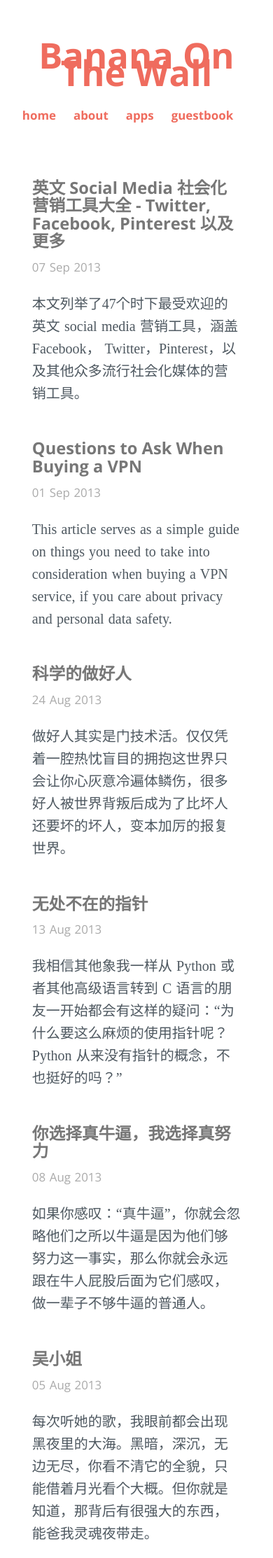
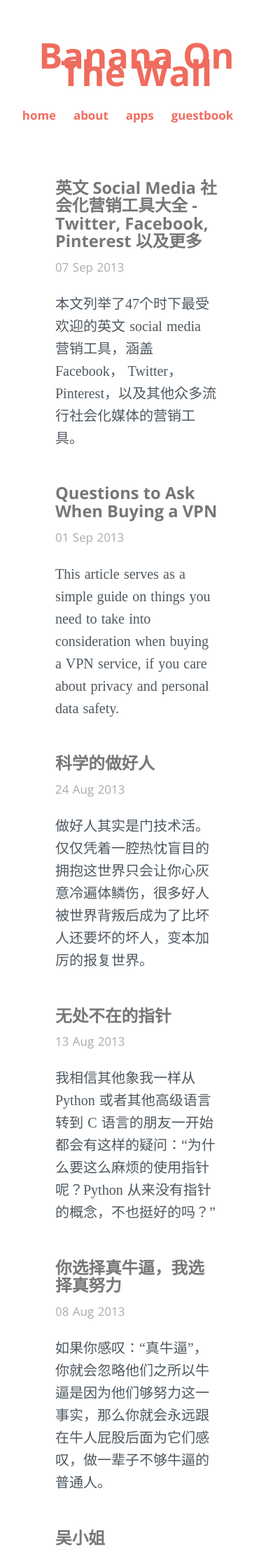
Before and after one commit to BananaOnTheWall/bananaonthewall.github.io, a Jekyll site: the page built from index.html, in a window 390 px wide. Shown: the top 2226 px of the page at 70% size. Built offline with Jekyll 4.4.1, drawn with Linux system fonts in a browser that asks for light colours; some web fonts are replaced; the list of posts is cut into pages by our own code.

Commit message:
width for iPhone

```diff
--- a/css/main.css
+++ b/css/main.css
@@ -317,9 +317,9 @@ width: auto;
 }
 
 @media screen and (max-width: 1024px){
-  #home {
+    .post {
         width: 90%;
-        overflow: hidden;
+        max-width: 801px;
         margin: 0 auto;
     }
 }
```
